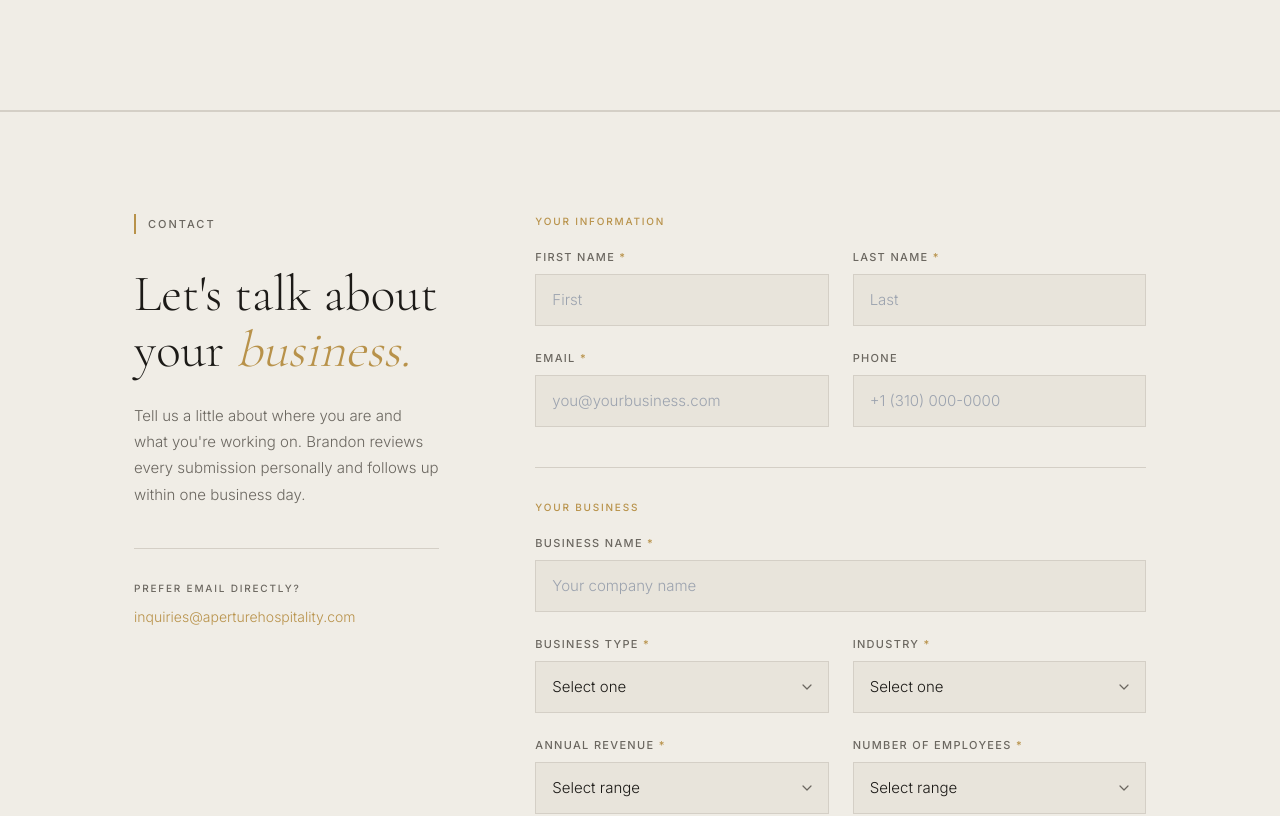
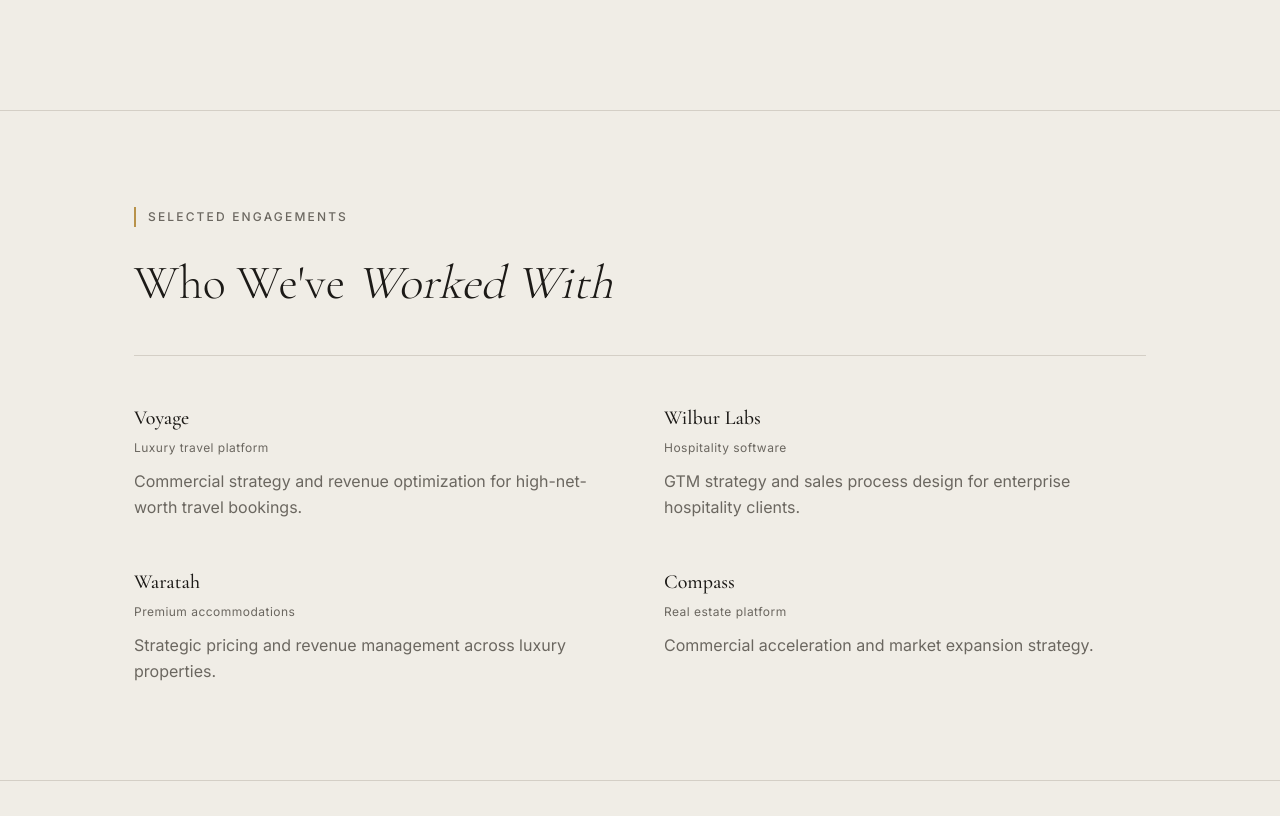
Before and after one commit to letsnavigatebmw/aperture-hospitality, a Next.js app: page / in a window 1280 px wide. Shown: the part 2870-3686 px from the top of the page. Built offline with nearby package versions, Linux system fonts and the light colour scheme.

Commit message:
Reorder homepage: Move Selected Engagements and Where We're Focused before contact form

```diff
--- a/app/page.tsx
+++ b/app/page.tsx
@@ -289,9 +289,6 @@ export default function Home() {
       {/* TESTIMONIALS */}
       <Testimonials />
 
-      {/* INTAKE FORM */}
-      <IntakeForm />
-
       {/* ENGAGEMENTS */}
       <div className="border-b border-rule">
         <div className="container-max py-16 md:py-24">
```
